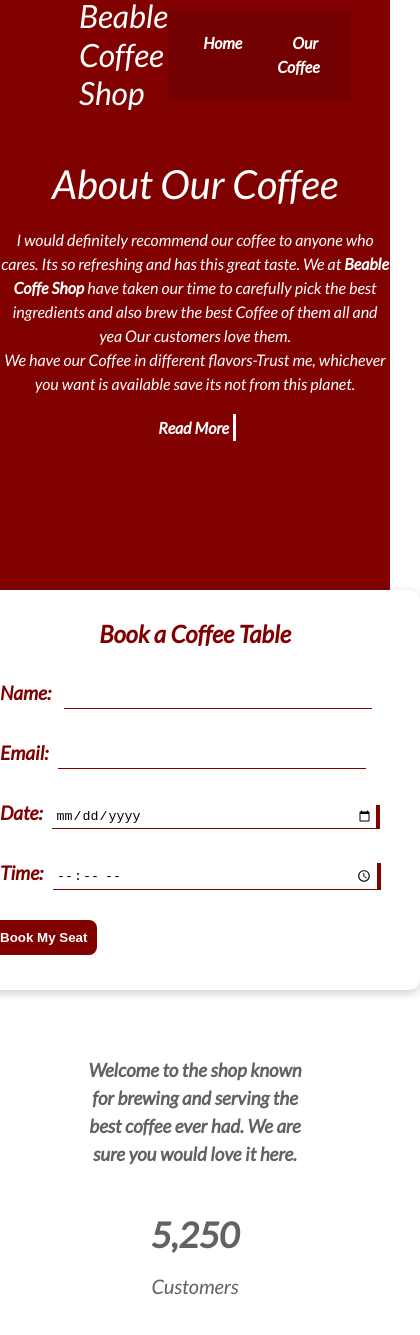
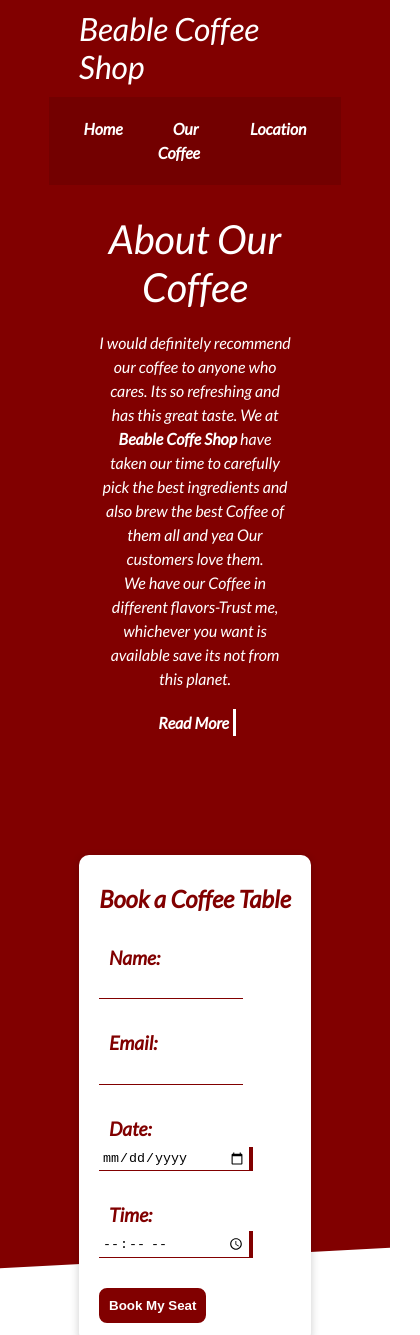
Before and after one commit to blessadeik/Beable-Coffe-Shop, a plain HTML site: page index.html in a window 390 px wide. Shown: the top 1335 px of the page, 420 px wide, since content can reach past the window. Drawn offline with Linux system fonts and the light colour scheme.

Commit message:
Responsiveness check 1

```diff
--- a/style.css
+++ b/style.css
@@ -111,8 +111,8 @@ img{
 .showcase-form{
     position:relative;
     top: 60px;
-    height: 400px;
-    width: 450px;
+    height: fit-content;
+    width: 100%;
     padding:40px;
     z-index:100%;
     justify-self:flex-end;
@@ -509,18 +509,27 @@ footer{
 
     .showcase-text{
         text-align: center;
-        margin:40px;
+        margin:20px;
+    }
+    .showcase-form{
+        margin: auto;
+        justify-self: center;
+    }
+    .cli .grid >*:first-child{
+        grid-column: 1;
+        grid-row:1;
     }
 }
+
 
 /* Mobile */
 @media (max-width:500px){
     .navbar{
-        height:110px
+        height:fit-content;
     }
     .navbar .flex{
-        flex-direction: columnn;
-    }
+        flex-direction: column;
+}
     .navbar ul{
         padding: 10px;
         background-color:rgba(0,0,0, 0.1);
```
